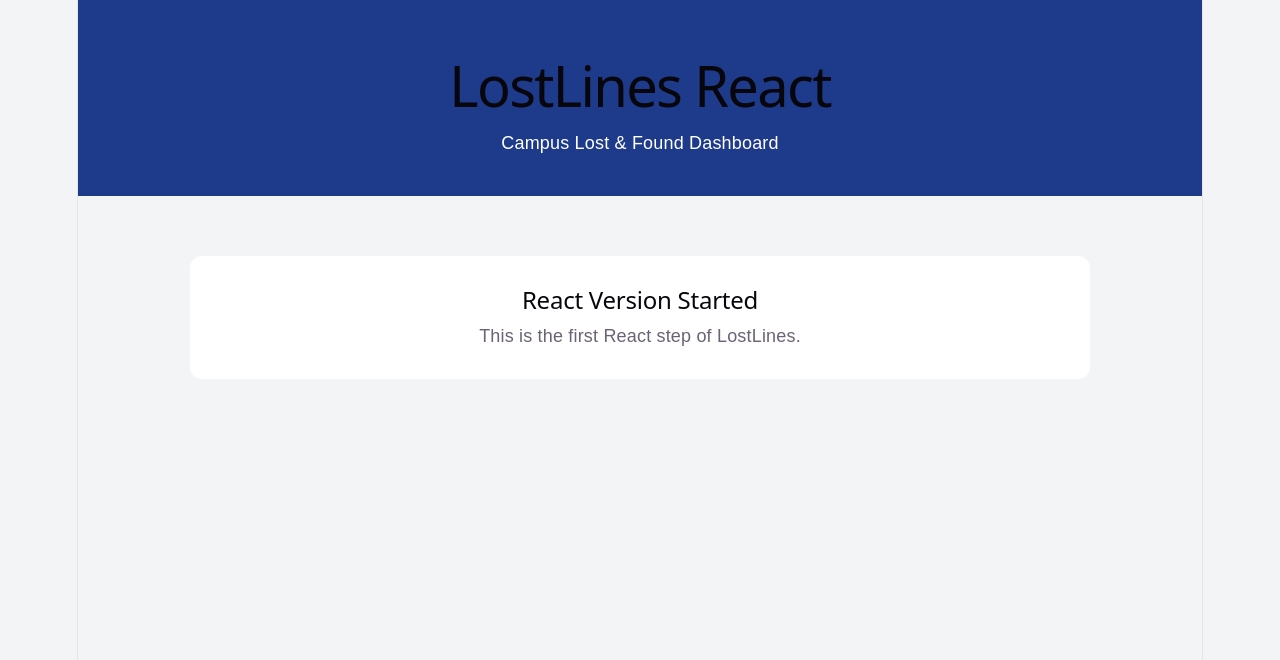
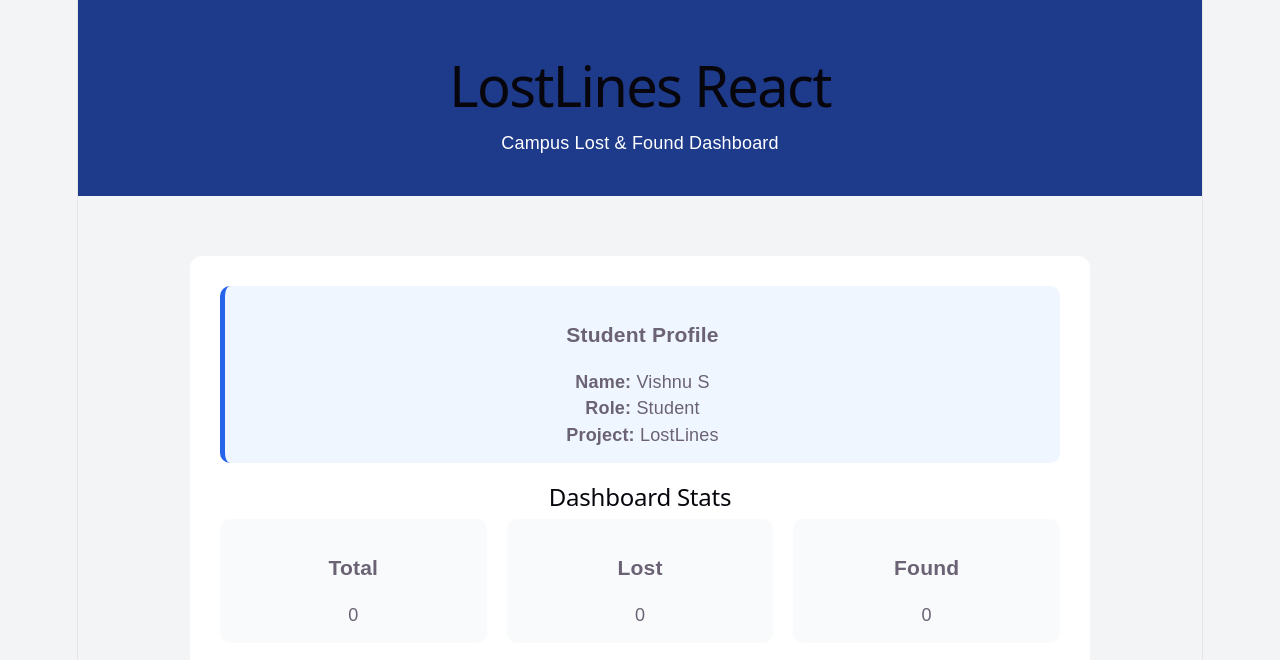
Before and after one commit to VISHNU23CSB61/lostlines, a React (Vite) app in the folder lostlines-react/: page / in a window 1280 px wide. Shown: the top 660 px of the page. Built offline with nearby package versions, Linux system fonts and the light colour scheme.

Commit message:
Created React components for Lostlines

```diff
--- a/lostlines-react/src/App.css
+++ b/lostlines-react/src/App.css
@@ -22,3 +22,24 @@ section {
     padding: 30px;
     border-radius: 12px;
 }
+
+.profile-card {
+    background: #eff6ff;
+    padding: 15px;
+    border-left: 5px solid #2563eb;
+    border-radius: 10px;
+    margin-bottom: 20px;
+}
+
+.stats {
+    display: flex;
+    gap: 20px;
+}
+
+.card {
+    flex: 1;
+    background: #f9fafb;
+    padding: 15px;
+    border-radius: 10px;
+    text-align: center;
+}
--- a/lostlines-react/src/App.jsx
+++ b/lostlines-react/src/App.jsx
@@ -1,17 +1,24 @@
 import "./App.css";
+import Header from "./components/Header";
+import ProfileCard from "./components/ProfileCard";
+import StatsCard from "./components/StatsCard";
 
 function App() {
     return (
         <div>
-      <header>
-        <h1>LostLines React</h1>
-        <p>Campus Lost & Found Dashboard</p>
-      </header>
+            <Header />
 
             <main>
                 <section>
-          <h2>React Version Started</h2>
-          <p>This is the first React step of LostLines.</p>
+                    <ProfileCard />
+
+                    <h2>Dashboard Stats</h2>
+
+                    <div className="stats">
+                        <StatsCard title="Total" count={0} />
+                        <StatsCard title="Lost" count={0} />
+                        <StatsCard title="Found" count={0} />
+                    </div>
                 </section>
             </main>
         </div>
--- /dev/null
+++ b/lostlines-react/src/components/Header.jsx
@@ -0,0 +1,10 @@
+function Header() {
+    return (
+        <header>
+            <h1>LostLines React</h1>
+            <p>Campus Lost & Found Dashboard</p>
+        </header>
+    );
+}
+
+export default Header;
--- /dev/null
+++ b/lostlines-react/src/components/ProfileCard.jsx
@@ -0,0 +1,12 @@
+function ProfileCard() {
+    return (
+        <div className="profile-card">
+            <h3>Student Profile</h3>
+            <p><strong>Name:</strong> Vishnu S</p>
+            <p><strong>Role:</strong> Student</p>
+            <p><strong>Project:</strong> LostLines</p>
+        </div>
+    );
+}
+
+export default ProfileCard;
--- /dev/null
+++ b/lostlines-react/src/components/StatsCard.jsx
@@ -0,0 +1,10 @@
+function StatsCard({ title, count }) {
+    return (
+        <div className="card">
+            <h3>{title}</h3>
+            <p>{count}</p>
+        </div>
+    );
+}
+
+export default StatsCard;
```
Lines whose indentation alone changed are shown as unchanged.
